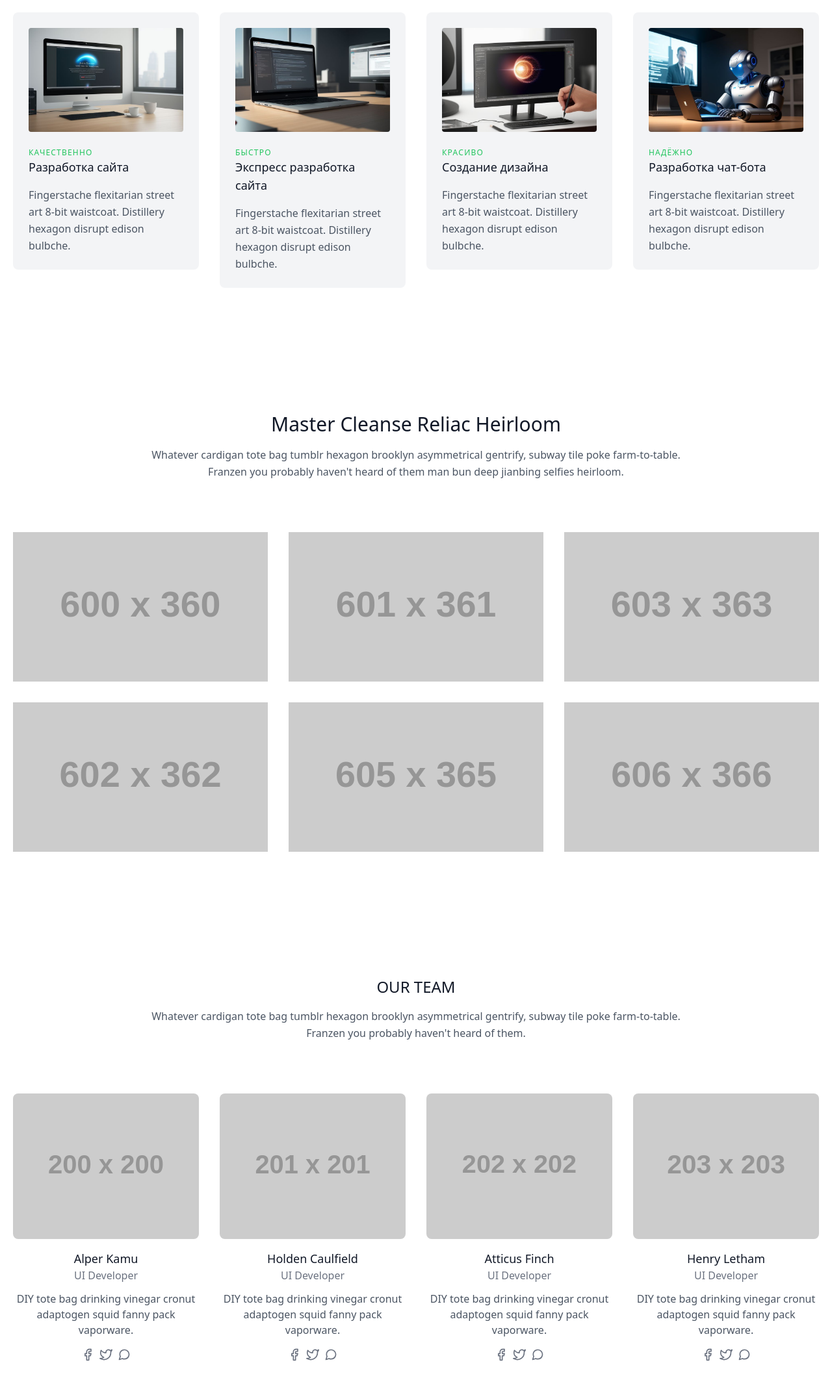
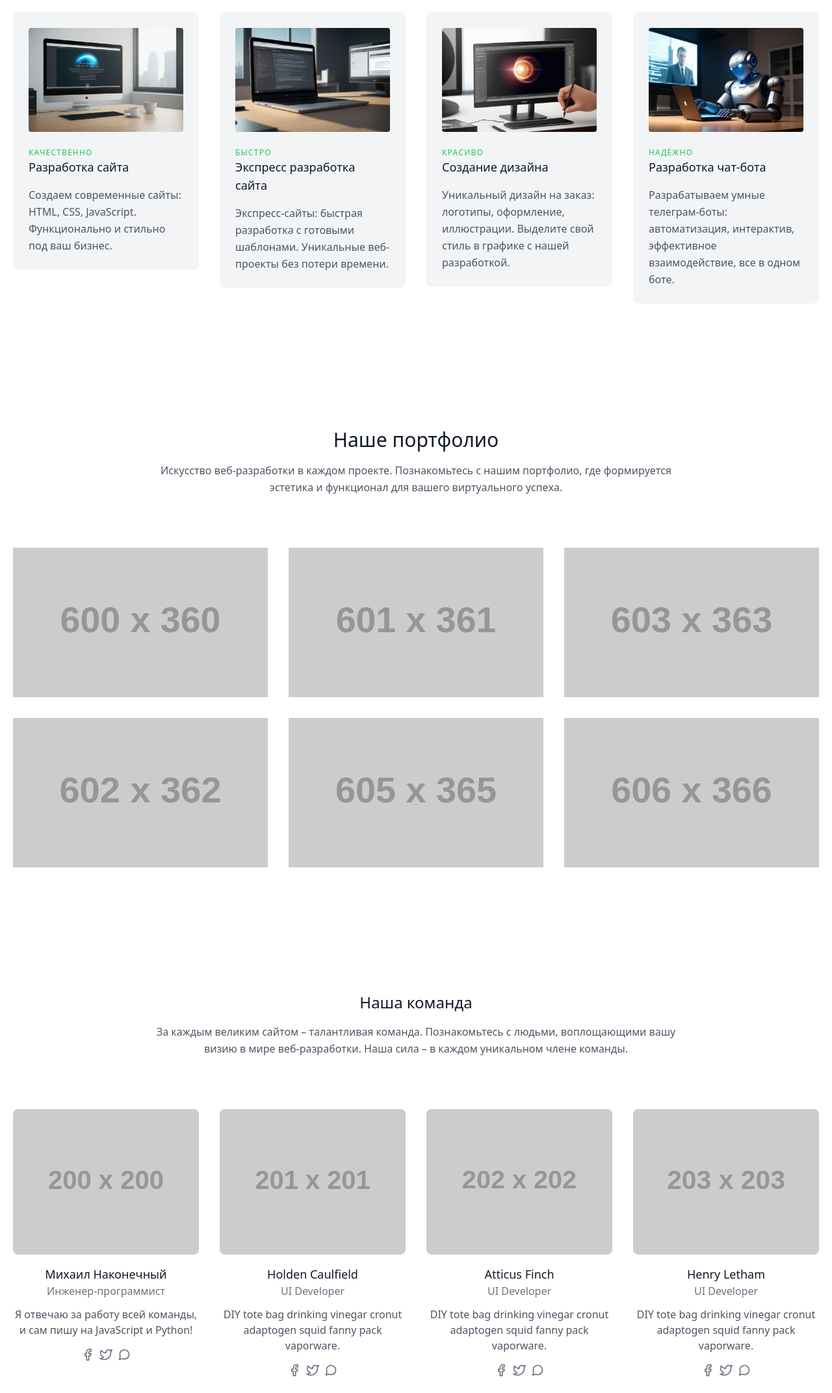
Before and after one commit to olddeala89/mywebsite, a plain HTML site: page index.html in a window 1280 px wide. Shown: the part 970-3114 px from the top of the page at 65% size. Drawn offline with nearby package versions, Linux system fonts and the light colour scheme; placeholder pictures from the web are drawn by us.

Commit message:
Add files via upload

```diff
--- a/index.html
+++ b/index.html
@@ -64,7 +64,7 @@
                     <img class="h-40 rounded w-full object-cover object-center mb-6" src="./images/services1.jpg" alt="content">
                     <h3 class="tracking-widest text-green-500 text-xs font-medium title-font">КАЧЕСТВЕННО</h3>
                     <h2 class="text-lg text-gray-900 font-medium title-font mb-4">Разработка сайта</h2>
-                    <p class="leading-relaxed text-base">Fingerstache flexitarian street art 8-bit waistcoat. Distillery hexagon disrupt edison bulbche.</p>
+                    <p class="leading-relaxed text-base">Создаем современные сайты: HTML, CSS, JavaScript. Функционально и стильно под ваш бизнес.</p>
                 </div>
             </div>
             <div class="xl:w-1/4 md:w-1/2 p-4">
@@ -72,7 +72,7 @@
                     <img class="h-40 rounded w-full object-cover object-center mb-6" src="./images/services2.jpg" alt="content">
                     <h3 class="tracking-widest text-green-500 text-xs font-medium title-font">БЫСТРО</h3>
                     <h2 class="text-lg text-gray-900 font-medium title-font mb-4">Экспресс разработка сайта</h2>
-                    <p class="leading-relaxed text-base">Fingerstache flexitarian street art 8-bit waistcoat. Distillery hexagon disrupt edison bulbche.</p>
+                    <p class="leading-relaxed text-base">Экспресс-сайты: быстрая разработка с готовыми шаблонами. Уникальные веб-проекты без потери времени.</p>
                 </div>
             </div>
             <div class="xl:w-1/4 md:w-1/2 p-4">
@@ -80,7 +80,7 @@
                     <img class="h-40 rounded w-full object-cover object-center mb-6" src="./images/services3.jpg" alt="content">
                     <h3 class="tracking-widest text-green-500 text-xs font-medium title-font">КРАСИВО</h3>
                     <h2 class="text-lg text-gray-900 font-medium title-font mb-4">Создание дизайна</h2>
-                    <p class="leading-relaxed text-base">Fingerstache flexitarian street art 8-bit waistcoat. Distillery hexagon disrupt edison bulbche.</p>
+                    <p class="leading-relaxed text-base">Уникальный дизайн на заказ: логотипы, оформление, иллюстрации. Выделите свой стиль в графике с нашей разработкой.</p>
                 </div>
             </div>
             <div class="xl:w-1/4 md:w-1/2 p-4">
@@ -88,7 +88,7 @@
                     <img class="h-40 rounded w-full object-cover object-center mb-6" src="./images/services4.jpg" alt="content">
                     <h3 class="tracking-widest text-green-500 text-xs font-medium title-font">НАДЁЖНО</h3>
                     <h2 class="text-lg text-gray-900 font-medium title-font mb-4">Разработка чат-бота</h2>
-                    <p class="leading-relaxed text-base">Fingerstache flexitarian street art 8-bit waistcoat. Distillery hexagon disrupt edison bulbche.</p>
+                    <p class="leading-relaxed text-base">Разрабатываем умные телеграм-боты: автоматизация, интерактив, эффективное взаимодействие, все в одном боте.</p>
                 </div>
             </div>
         </div>
@@ -98,8 +98,8 @@
 <section class="text-gray-600 body-font">
     <div class="container px-5 py-24 mx-auto">
         <div class="flex flex-col text-center w-full mb-20">
-            <h1 class="sm:text-3xl text-2xl font-medium title-font mb-4 text-gray-900">Master Cleanse Reliac Heirloom</h1>
-            <p class="lg:w-2/3 mx-auto leading-relaxed text-base">Whatever cardigan tote bag tumblr hexagon brooklyn asymmetrical gentrify, subway tile poke farm-to-table. Franzen you probably haven't heard of them man bun deep jianbing selfies heirloom.</p>
+            <h1 class="sm:text-3xl text-2xl font-medium title-font mb-4 text-gray-900">Наше портфолио</h1>
+            <p class="lg:w-2/3 mx-auto leading-relaxed text-base">Искусство веб-разработки в каждом проекте. Познакомьтесь с нашим портфолио, где формируется эстетика и функционал для вашего виртуального успеха.</p>
         </div>
         <div class="flex flex-wrap -m-4">
             <div class="lg:w-1/3 sm:w-1/2 p-4">
@@ -169,17 +169,17 @@
 <section class="text-gray-600 body-font">
     <div class="container px-5 py-24 mx-auto">
         <div class="flex flex-col text-center w-full mb-20">
-            <h1 class="text-2xl font-medium title-font mb-4 text-gray-900">OUR TEAM</h1>
-            <p class="lg:w-2/3 mx-auto leading-relaxed text-base">Whatever cardigan tote bag tumblr hexagon brooklyn asymmetrical gentrify, subway tile poke farm-to-table. Franzen you probably haven't heard of them.</p>
+            <h1 class="text-2xl font-medium title-font mb-4 text-gray-900">Наша команда</h1>
+            <p class="lg:w-2/3 mx-auto leading-relaxed text-base">За каждым великим сайтом – талантливая команда. Познакомьтесь с людьми, воплощающими вашу визию в мире веб-разработки. Наша сила – в каждом уникальном члене команды.</p>
         </div>
         <div class="flex flex-wrap -m-4">
             <div class="p-4 lg:w-1/4 md:w-1/2">
                 <div class="h-full flex flex-col items-center text-center">
                     <img alt="team" class="flex-shrink-0 rounded-lg w-full h-56 object-cover object-center mb-4" src="https://dummyimage.com/200x200">
                     <div class="w-full">
-                        <h2 class="title-font font-medium text-lg text-gray-900">Alper Kamu</h2>
-                        <h3 class="text-gray-500 mb-3">UI Developer</h3>
-                        <p class="mb-4">DIY tote bag drinking vinegar cronut adaptogen squid fanny pack vaporware.</p>
+                        <h2 class="title-font font-medium text-lg text-gray-900">Михаил Наконечный</h2>
+                        <h3 class="text-gray-500 mb-3">Инженер-программист</h3>
+                        <p class="mb-4">Я отвечаю за работу всей команды, и сам пишу на JavaScript и Python!</p>
                         <span class="inline-flex">
               <a class="text-gray-500">
                 <svg fill="none" stroke="currentColor" stroke-linecap="round" stroke-linejoin="round" stroke-width="2" class="w-5 h-5" viewBox="0 0 24 24">
```
